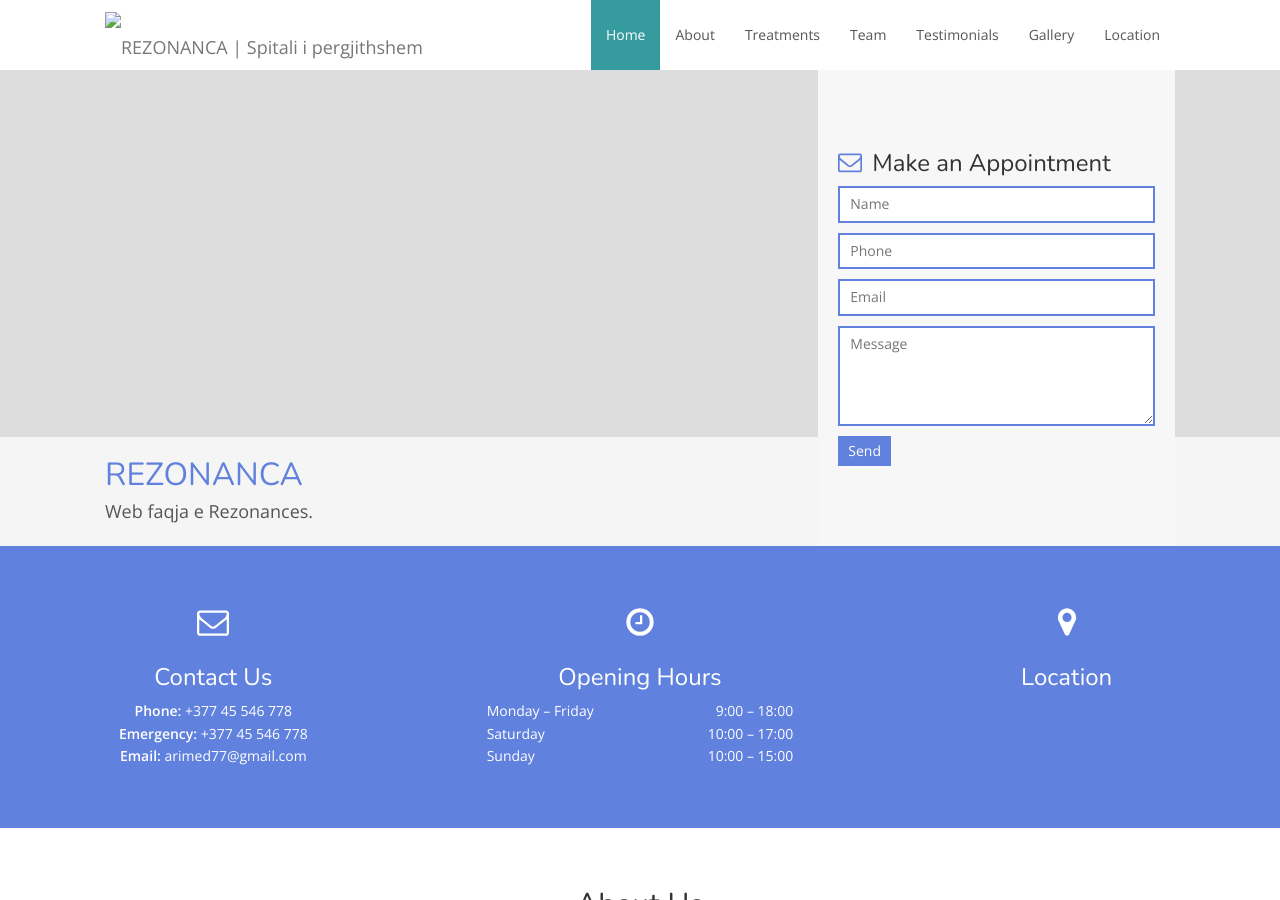
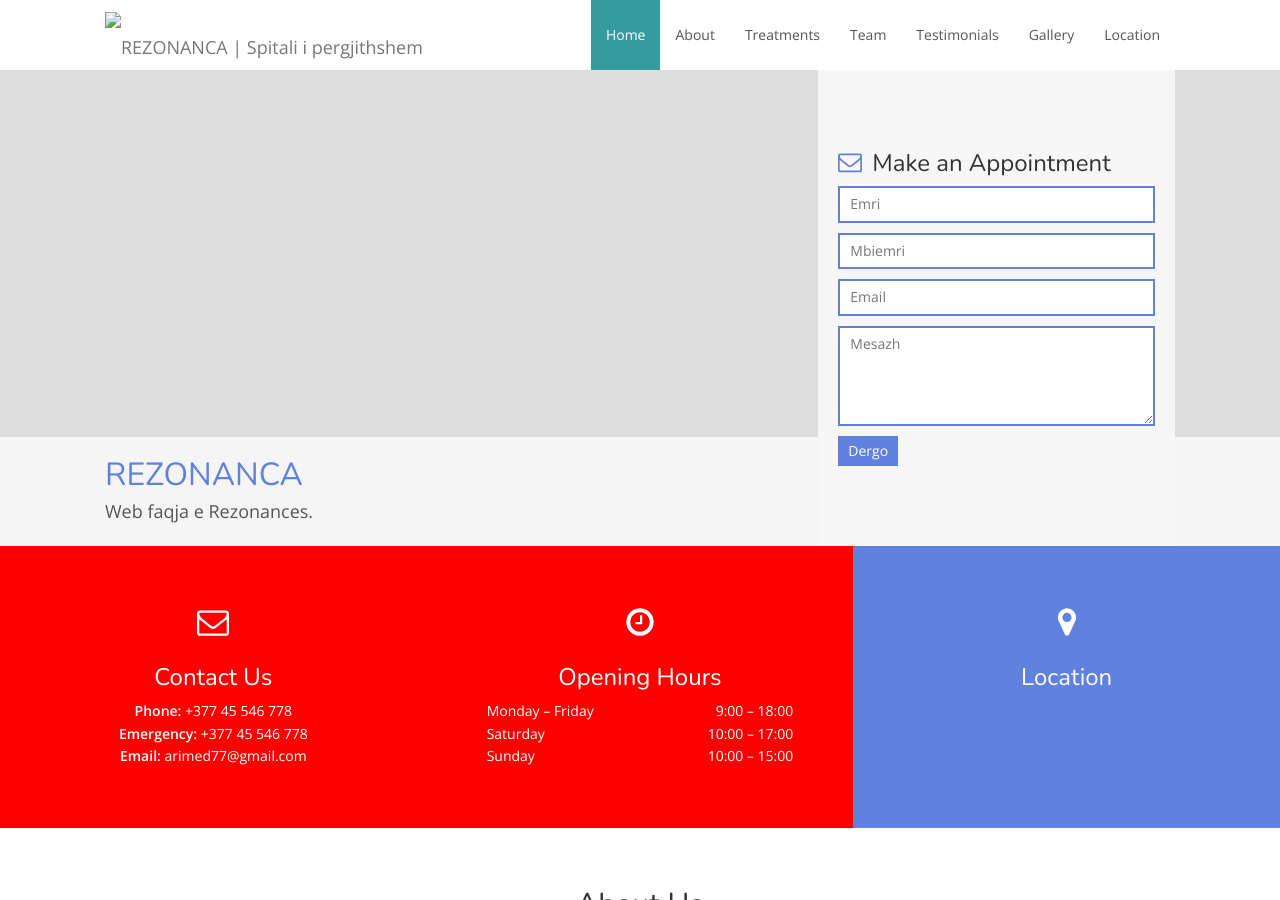
Before and after one commit to berginbb/kreator-a, a Jekyll site: the page built from index.html, in a window 1280 px wide and 900 px high. Built offline with Jekyll 4.4.1, drawn with Linux system fonts in a browser that asks for light colours; nearby versions of some CDN libraries.

Commit message:
Update index.html

```diff
--- a/index.html
+++ b/index.html
@@ -19,18 +19,18 @@ layout: default
             <h3><svg class="icon icon-envelope-o" style="color:#6081dd;"><use xlink:href="#icon-envelope-o"></use></svg>Make an Appointment</h3>
             <form action="https://getsimpleform.com/messages?form_api_token={{ site.api_token }}" method="post">
                 <div class="form-field">
-                    <input name="name" type="text" placeholder="Name" required style="border-color:#6081dd;">
+                    <input name="name" type="text" placeholder="Emri" required style="border-color:#6081dd;">
                 </div>
                 <div class="form-field">
-                    <input name="phone" type="tel" placeholder="Phone" required style="border-color:#6081dd;">
+                    <input name="phone" type="tel" placeholder="Mbiemri" required style="border-color:#6081dd;">
                 </div>
                 <div class="form-field">
                     <input name="email" type="email" placeholder="Email" required style="border-color:#6081dd;">
                 </div>
                 <div class="form-field">
-                    <textarea name="comments" placeholder="Message" required style="border-color:#6081dd;"></textarea>
+                    <textarea name="comments" placeholder="Mesazh" required style="border-color:#6081dd;"></textarea>
                 </div>
-                <input type="submit" class="btn btn-default" style="background-color:#6081dd;" value="Send">
+                <input type="submit" class="btn btn-default" style="background-color:#6081dd;" value="Dergo">
             </form>
         </div>
 
@@ -40,7 +40,7 @@ layout: default
 
 <!-- Start 3 columns -->
 <div class="three-shade-col" >
-    <div class="col-sm-4" style="background-color:#6081dd;" >
+    <div class="col-sm-4" style="background-color:#ff0000;" >
         <svg class="icon icon-envelope-o"><use xlink:href="#icon-envelope-o"></use></svg>
         <h3>Contact Us</h3>
         <ul>
@@ -49,7 +49,7 @@ layout: default
             {% if site.contact.email %}<li><strong>Email:</strong> {{ site.contact.email }}</li>{% endif %}
         </ul>
     </div>
-    <div class="col-sm-4" style="background-color:#6081dd;" >
+    <div class="col-sm-4" style="background-color:#ff0000;" >
         <svg class="icon icon-clock-o"><use xlink:href="#icon-clock-o"></use></svg>
         <h3>Opening Hours</h3>
         <table>
```
